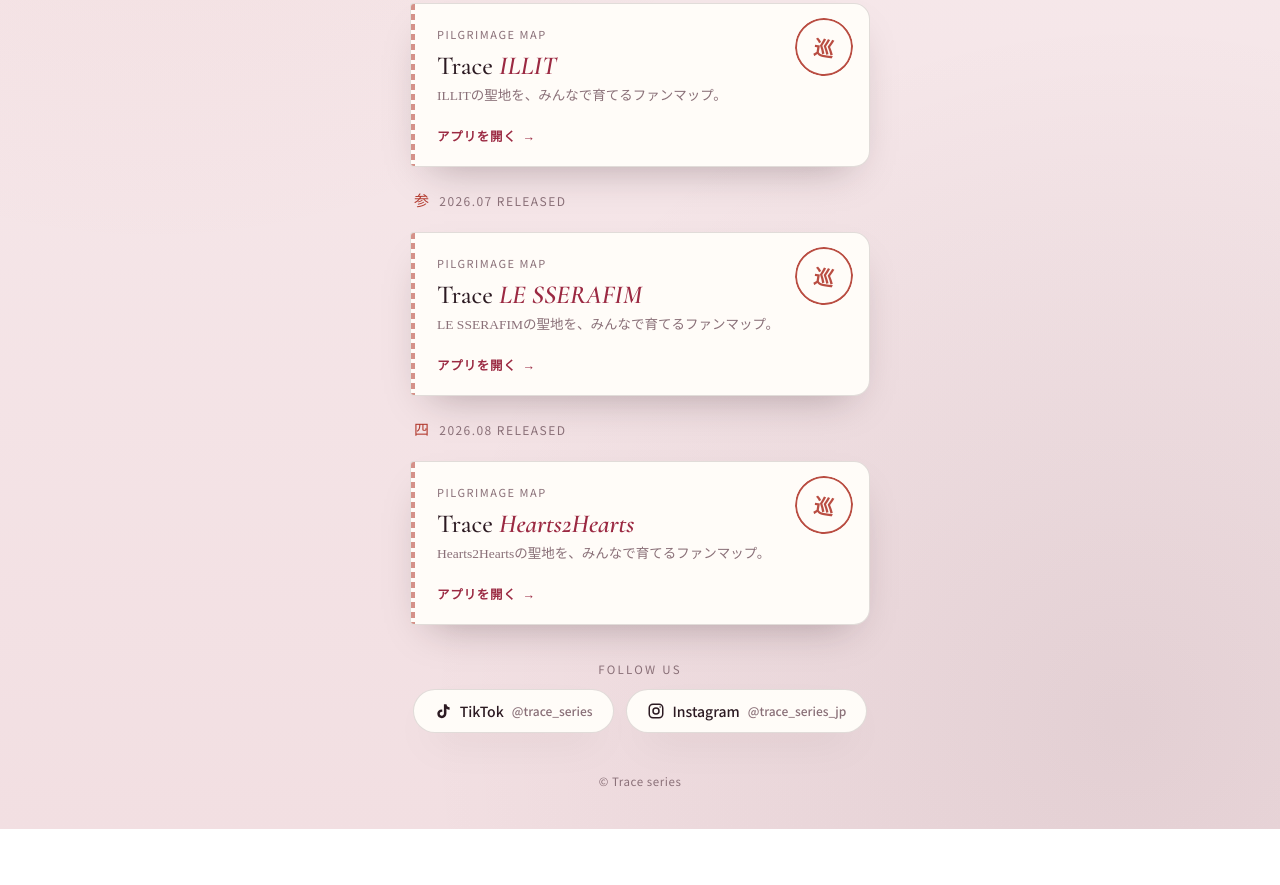
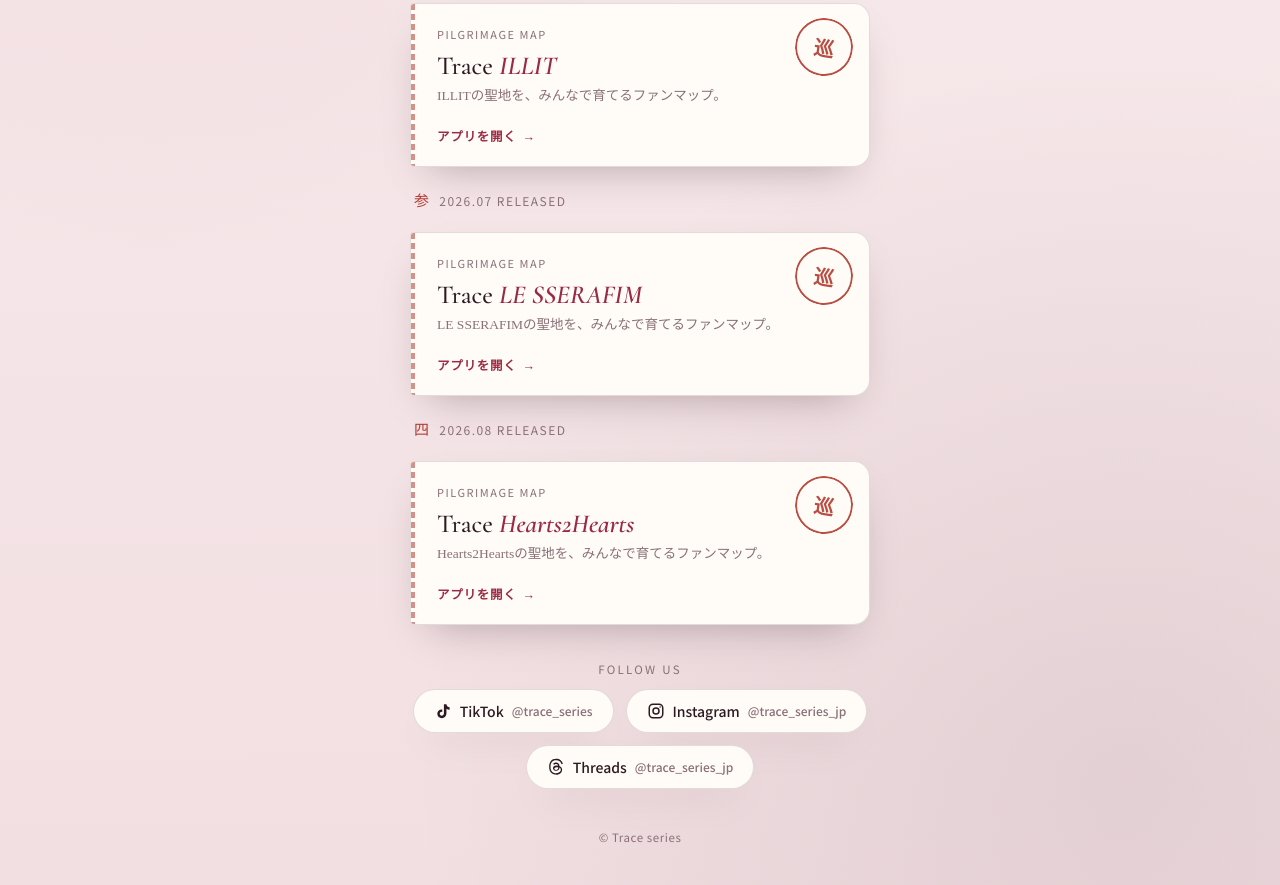
Before and after one commit to trace-series/links, a plain HTML site: page index.html in a window 1280 px wide. Shown: the part 525-1410 px from the top of the page. Before the commit the page ends 1354 px from the top, so only its background shows below. Drawn offline with nearby package versions, Linux system fonts and the light colour scheme.

Commit message:
Add files via upload

```diff
--- a/index.html
+++ b/index.html
@@ -322,6 +322,10 @@
           <svg viewBox="0 0 24 24" fill="none" stroke="currentColor" stroke-width="2" aria-hidden="true"><rect x="3" y="3" width="18" height="18" rx="5"/><circle cx="12" cy="12" r="4"/><circle cx="17.5" cy="6.5" r="1" fill="currentColor" stroke="none"/></svg>
           Instagram <small>@trace_series_jp</small>
         </a>
+        <a class="sns-btn" href="https://www.threads.com/@trace_series_jp" target="_blank" rel="noopener">
+          <svg viewBox="0 0 24 24" fill="currentColor" aria-hidden="true"><path d="M12.19 22h-.01c-3.12-.02-5.52-1.05-7.13-3.06C3.62 17.15 2.88 14.67 2.85 11.57v-.02c.03-3.1.77-5.58 2.2-7.37C6.66 2.17 9.06 1.14 12.18 1.12h.01c2.39.02 4.39.63 5.94 1.83 1.46 1.12 2.49 2.72 3.05 4.75l-1.78.5c-.96-3.44-3.4-5.2-7.23-5.23-2.53.02-4.44.81-5.69 2.37-1.17 1.46-1.77 3.56-1.79 6.26.02 2.69.62 4.8 1.79 6.25 1.25 1.56 3.16 2.36 5.69 2.38 2.28-.02 3.79-.55 5.04-1.79 1.43-1.41 1.4-3.13.94-4.18-.27-.62-.76-1.13-1.42-1.52-.17 1.18-.54 2.13-1.12 2.85-.77.96-1.86 1.48-3.24 1.56-1.05.06-2.06-.19-2.84-.7-.92-.6-1.46-1.52-1.52-2.59-.11-2.11 1.56-3.62 4.16-3.77.92-.05 1.79-.01 2.6.12-.11-.65-.33-1.17-.66-1.54-.45-.52-1.15-.79-2.07-.79h-.03c-.74 0-1.75.2-2.39 1.17l-1.54-1.03c.86-1.28 2.25-1.98 3.93-1.98h.04c2.8.02 4.47 1.73 4.64 4.73.1.04.19.08.28.13 1.31.62 2.27 1.55 2.77 2.7.7 1.6.77 4.2-1.35 6.28-1.62 1.59-3.59 2.31-6.37 2.33zm.88-9.58c-.21 0-.42.01-.64.02-1.6.09-2.6.82-2.54 1.87.06 1.1 1.27 1.61 2.43 1.55 1.07-.06 2.46-.48 2.69-3.23-.6-.14-1.25-.21-1.94-.21z"/></svg>
+          Threads <small>@trace_series_jp</small>
+        </a>
       </div>
     </div>
 
```
